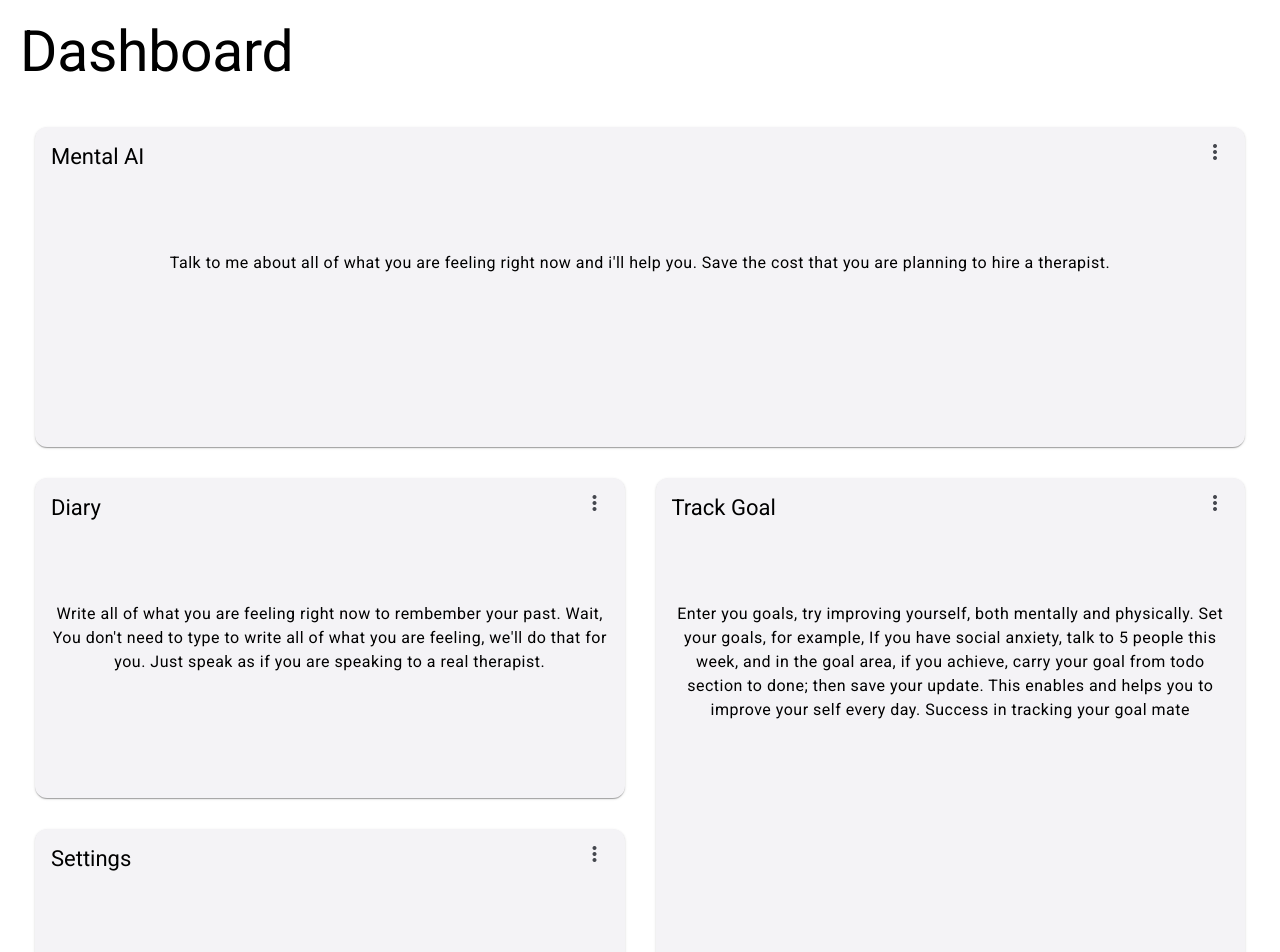
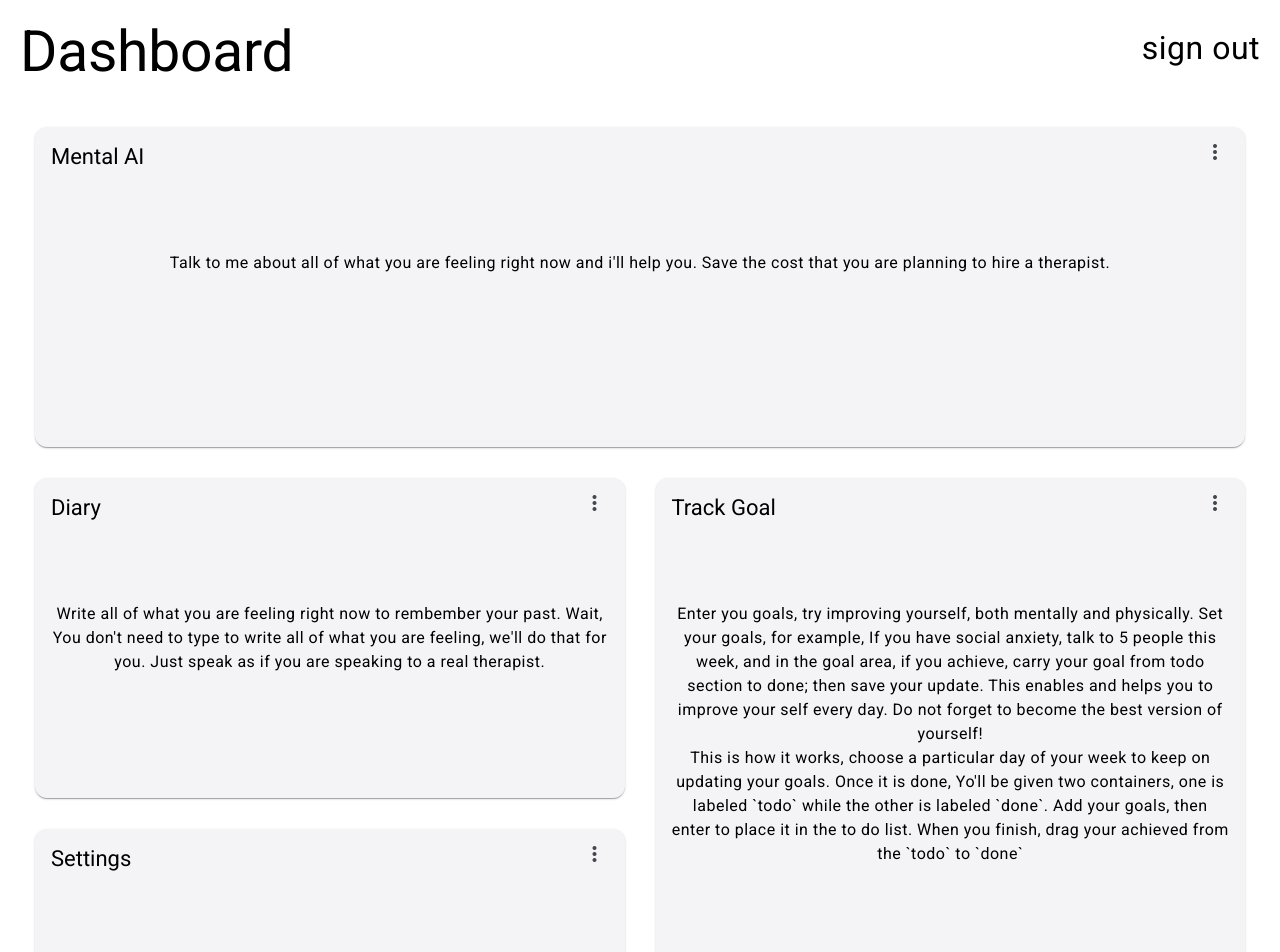
Before and after one commit to Nevy11/Mental-health-diary-front-end, an Angular app: page /dashboard in a window 1280 px wide. Shown: the top 952 px of the page. Built offline with nearby package versions, Linux system fonts and the light colour scheme.

Commit message:
update dash_settings

```diff
--- a/src/app/dashboard/dashboard.component.html
+++ b/src/app/dashboard/dashboard.component.html
@@ -1,5 +1,10 @@
 <div class="grid-container">
-  <h1 class="mat-h1">Dashboard</h1>
+  <div class="top-section">
+    <h1 class="mat-h1">Dashboard</h1>
+    <div class="right-point">
+      <div (click)="sign_out()">sign out</div>
+    </div>
+  </div>
   <mat-grid-list cols="2" rowHeight="350px">
     @for (card of cards | async; track card) {
     <mat-grid-tile [colspan]="card.cols" [rowspan]="card.rows">
@@ -33,6 +38,7 @@
           <div>
             {{ card.track_goal }}
           </div>
+          <div>{{ card.additional_track_goal }}</div>
           <div>{{ card.settings }}</div>
           }
         </mat-card-content>
--- a/src/app/dashboard/dashboard.component.scss
+++ b/src/app/dashboard/dashboard.component.scss
@@ -29,3 +29,13 @@
 .card_content_mobile {
   margin-top: 2.5rem;
 }
+
+.top-section {
+  display: flex;
+  justify-content: space-between;
+}
+
+.right-point {
+  margin-top: 1rem;
+  font-size: xx-large;
+}
--- a/src/app/dashboard/dashboard.component.ts
+++ b/src/app/dashboard/dashboard.component.ts
@@ -7,6 +7,7 @@ import { MatMenuModule } from '@angular/material/menu';
 import { MatIconModule } from '@angular/material/icon';
 import { MatButtonModule } from '@angular/material/button';
 import { MatCardModule } from '@angular/material/card';
+import { Router } from '@angular/router';
 
 @Component({
   selector: 'diary-dashboard',
@@ -51,6 +52,7 @@ export class DashboardComponent {
             mobile: true,
             track_goal:
               'Enter you goals, try improving yourself, both mentally and physically. ',
+            additional_track_goal: 'Update your goals',
           },
           {
             title: 'Settings',
@@ -85,7 +87,9 @@ export class DashboardComponent {
           rows: 2,
           mobile: false,
           track_goal:
-            'Enter you goals, try improving yourself, both mentally and physically. Set your goals, for example, If you have social anxiety, talk to 5 people this week, and in the goal area, if you achieve, carry your goal from todo section to done; then save your update. This enables and helps you to improve your self every day. Success in tracking your goal mate',
+            'Enter you goals, try improving yourself, both mentally and physically. Set your goals, for example, If you have social anxiety, talk to 5 people this week, and in the goal area, if you achieve, carry your goal from todo section to done; then save your update. This enables and helps you to improve your self every day. Do not forget to become the best version of yourself!',
+          additional_track_goal:
+            "This is how it works, choose a particular day of your week to keep on updating your goals. Once it is done, Yo'll be given  two containers, one is labeled `todo` while the other is labeled `done`. Add your goals, then enter to place it in the to do list. When you finish, drag your achieved from the `todo` to `done`",
         },
         {
           title: 'Settings',
@@ -98,4 +102,8 @@ export class DashboardComponent {
       ];
     })
   );
+  constructor(private router: Router) {}
+  sign_out() {
+    this.router.navigate(['login']);
+  }
 }
--- a/src/app/sign-up/sign-up-form/sign-up-form.component.html
+++ b/src/app/sign-up/sign-up-form/sign-up-form.component.html
@@ -48,6 +48,7 @@
         Enter a password longer than 6 characters
       </mat-error>
       <button
+        type="button"
         mat-icon-button
         matSuffix
         (click)="clickEvent($event)"
@@ -80,6 +81,7 @@
       </mat-error>
 
       <button
+        type="button"
         mat-icon-button
         matSuffix
         (click)="clickEvent($event)"
--- a/src/app/sign-up/sign-up.component.ts
+++ b/src/app/sign-up/sign-up.component.ts
@@ -13,6 +13,6 @@ import { Router, RouterModule } from '@angular/router';
 export class SignUpComponent {
   constructor(private router: Router) {}
   login() {
-    this.router.navigate(['dashboard']);
+    this.router.navigate(['login']);
   }
 }
```
